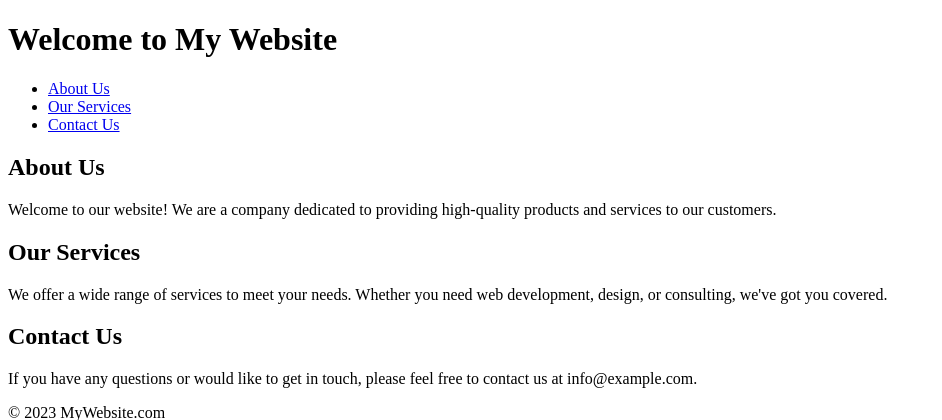
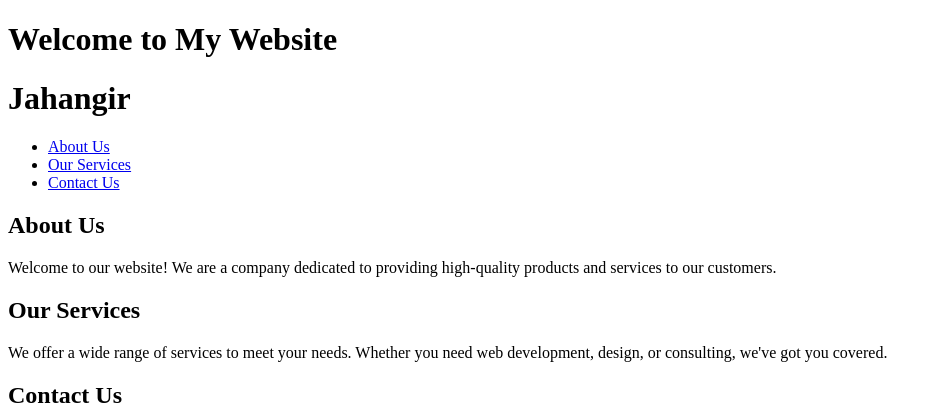
Before and after one commit to jahangir842/storefront2, a Django app: page /playground/hello/ in a window 1280 px wide. Shown: the top 420 px of the page, without its empty margins (0-942 px from the left). Run offline with Django 4.2, Linux system fonts and the light colour scheme.

Commit message:
maping function added in views.

```diff
--- a/playground/templates/hello.html
+++ b/playground/templates/hello.html
@@ -6,6 +6,7 @@
 <body>
     <header>
         <h1>Welcome to My Website</h1>
+        <h1>{{Name}}</h1>
     </header>
 
     <nav>
--- a/playground/views.py
+++ b/playground/views.py
@@ -4,4 +4,6 @@ from django.http import HttpResponse
 
 # Create your views here.
 def say_hello(request):
-    return render(request, "hello.html")
+    x = 1
+    y = 2
+    return render(request, "hello.html", {'Name': 'Jahangir'})
```
